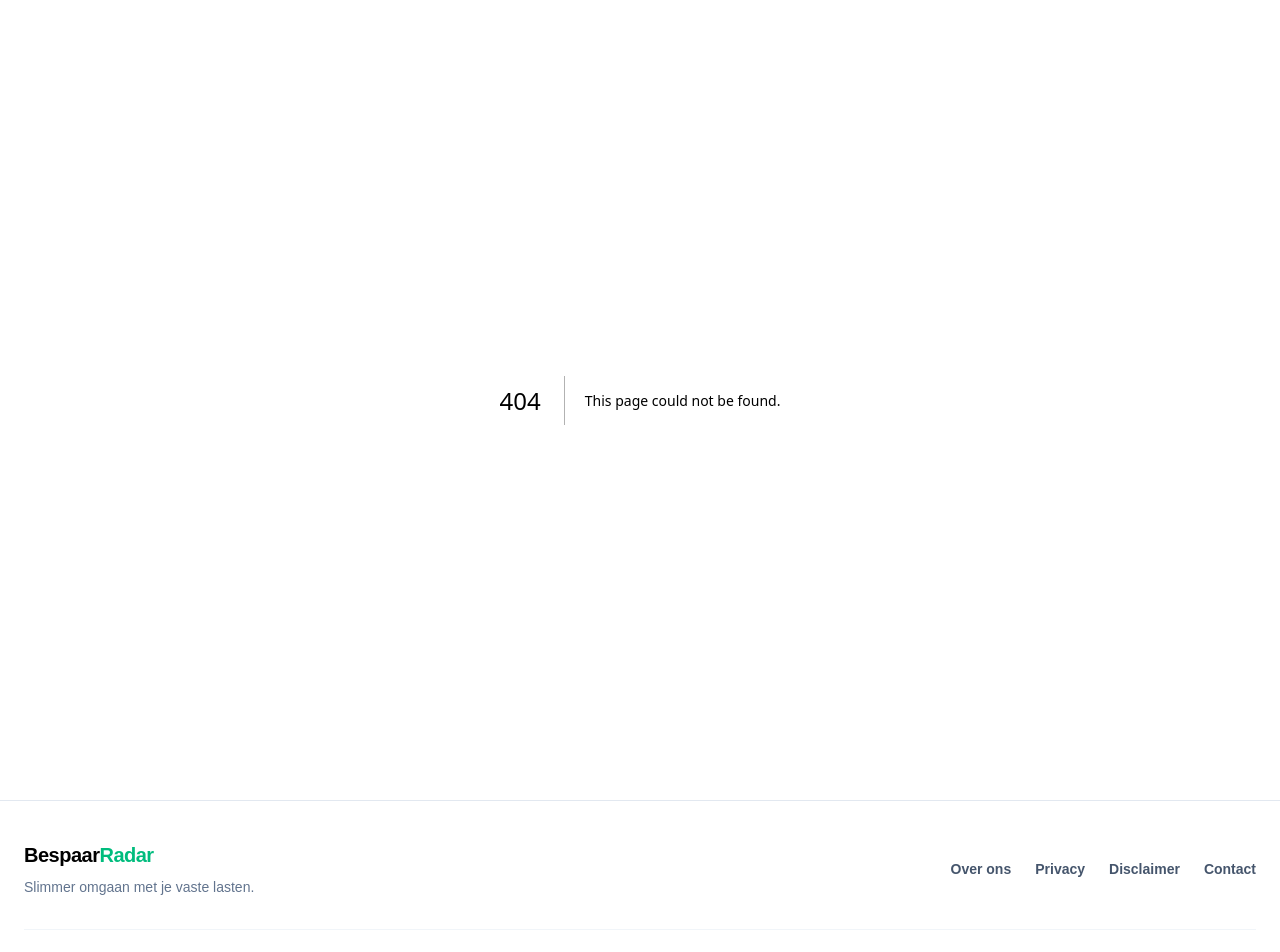
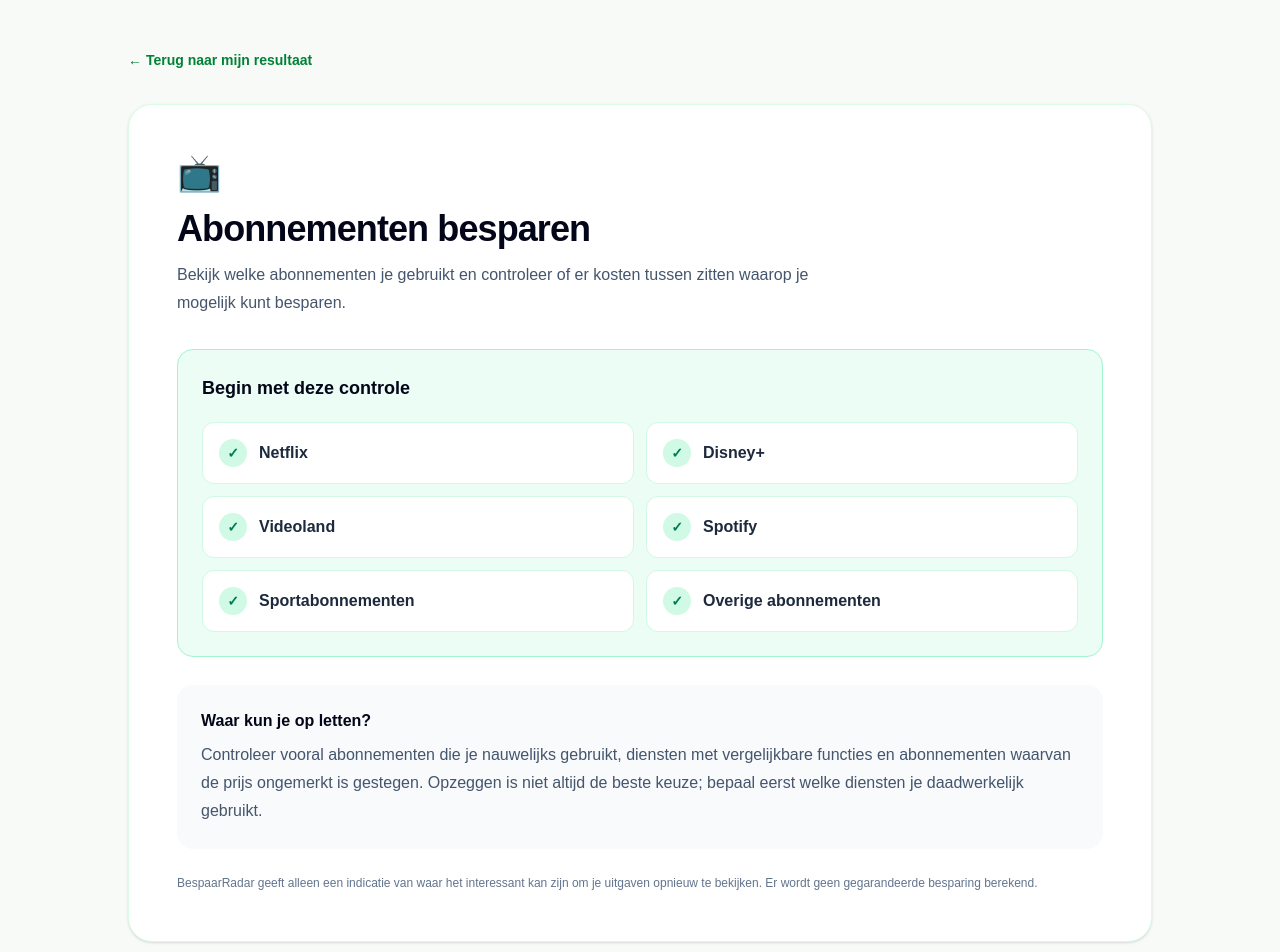
Before and after one commit to MGODamian/bespaarradar, a Next.js app: page /vergelijken/abonnementen in a window 1280 px wide. Before the commit this address had no page. Shown: the top 952 px of the page. Built offline with nearby package versions, Linux system fonts and the light colour scheme.

Commit message:
Add subscriptions savings page

```diff
--- a/src/app/page.tsx
+++ b/src/app/page.tsx
@@ -1405,6 +1405,7 @@
     energy: "/vergelijken/energie",
     internet: "/vergelijken/internet",
     mobile: "/vergelijken/sim-only",
+    subscriptions: "/vergelijken/abonnementen",
   };
 
   const route = routes[category];
--- /dev/null
+++ b/src/app/vergelijken/abonnementen/page.tsx
@@ -0,0 +1,71 @@
+import BackButton from "@/components/BackButton";
+
+export default function AbonnementenVergelijkenPage() {
+  return (
+    <main className="min-h-screen bg-[#f7faf7] px-6 py-12">
+      <div className="mx-auto max-w-5xl">
+        <BackButton />
+
+        <div className="mt-8 rounded-3xl border border-green-100 bg-white p-8 shadow-sm md:p-12">
+          <div className="mb-4 text-4xl">📺</div>
+
+          <h1 className="text-3xl font-black tracking-tight text-slate-950 md:text-4xl">
+            Abonnementen besparen
+          </h1>
+
+          <p className="mt-3 max-w-2xl leading-7 text-slate-600">
+            Bekijk welke abonnementen je gebruikt en controleer of er kosten
+            tussen zitten waarop je mogelijk kunt besparen.
+          </p>
+
+          <div className="mt-8 rounded-2xl border border-emerald-200 bg-emerald-50 p-6">
+            <h2 className="text-lg font-black text-slate-950">
+              Begin met deze controle
+            </h2>
+
+            <div className="mt-5 grid gap-3 md:grid-cols-2">
+              {[
+                "Netflix",
+                "Disney+",
+                "Videoland",
+                "Spotify",
+                "Sportabonnementen",
+                "Overige abonnementen",
+              ].map((name) => (
+                <div
+                  key={name}
+                  className="flex items-center gap-3 rounded-xl border border-emerald-100 bg-white px-4 py-4"
+                >
+                  <span className="flex h-7 w-7 items-center justify-center rounded-full bg-emerald-100 text-sm font-black text-emerald-700">
+                    ✓
+                  </span>
+
+                  <span className="font-bold text-slate-800">{name}</span>
+                </div>
+              ))}
+            </div>
+          </div>
+
+          <div className="mt-7 rounded-2xl bg-slate-50 p-6">
+            <h2 className="font-black text-slate-950">
+              Waar kun je op letten?
+            </h2>
+
+            <p className="mt-2 leading-7 text-slate-600">
+              Controleer vooral abonnementen die je nauwelijks gebruikt,
+              diensten met vergelijkbare functies en abonnementen waarvan de
+              prijs ongemerkt is gestegen. Opzeggen is niet altijd de beste
+              keuze; bepaal eerst welke diensten je daadwerkelijk gebruikt.
+            </p>
+          </div>
+
+          <p className="mt-6 text-xs leading-5 text-slate-500">
+            BespaarRadar geeft alleen een indicatie van waar het interessant kan
+            zijn om je uitgaven opnieuw te bekijken. Er wordt geen gegarandeerde
+            besparing berekend.
+          </p>
+        </div>
+      </div>
+    </main>
+  );
+}
```
